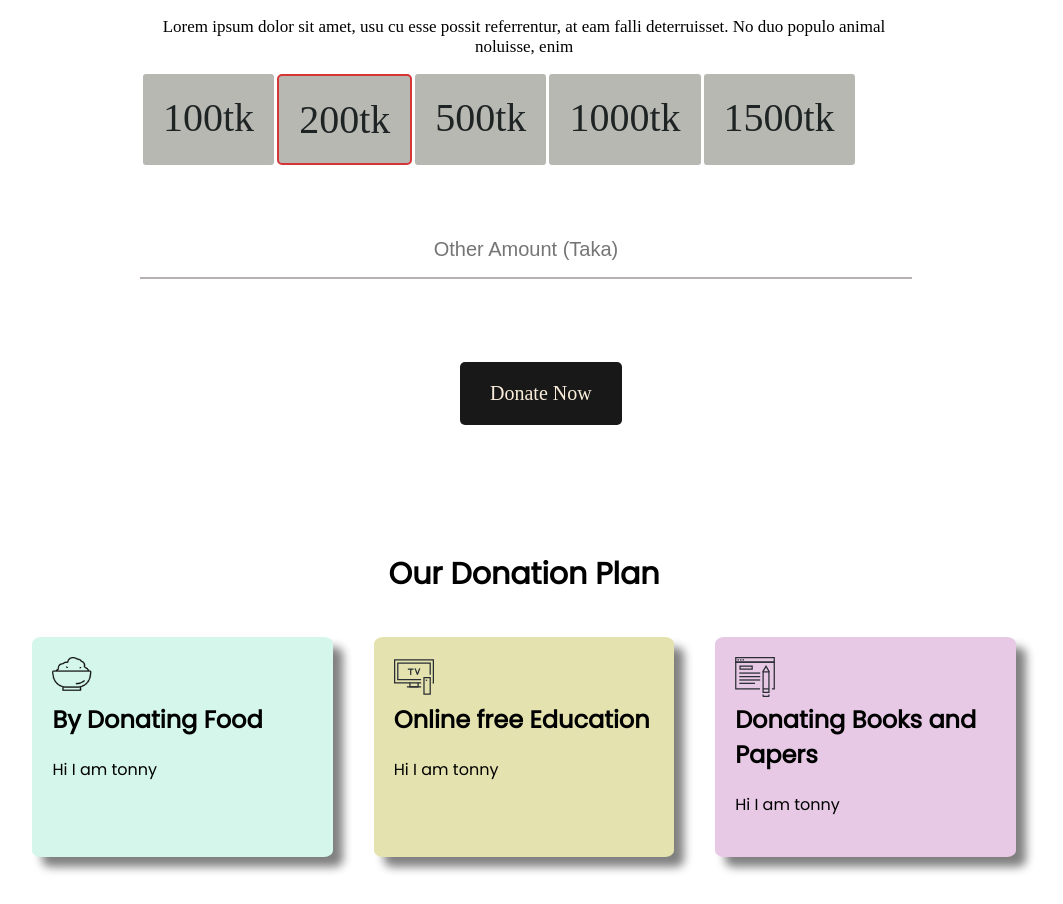
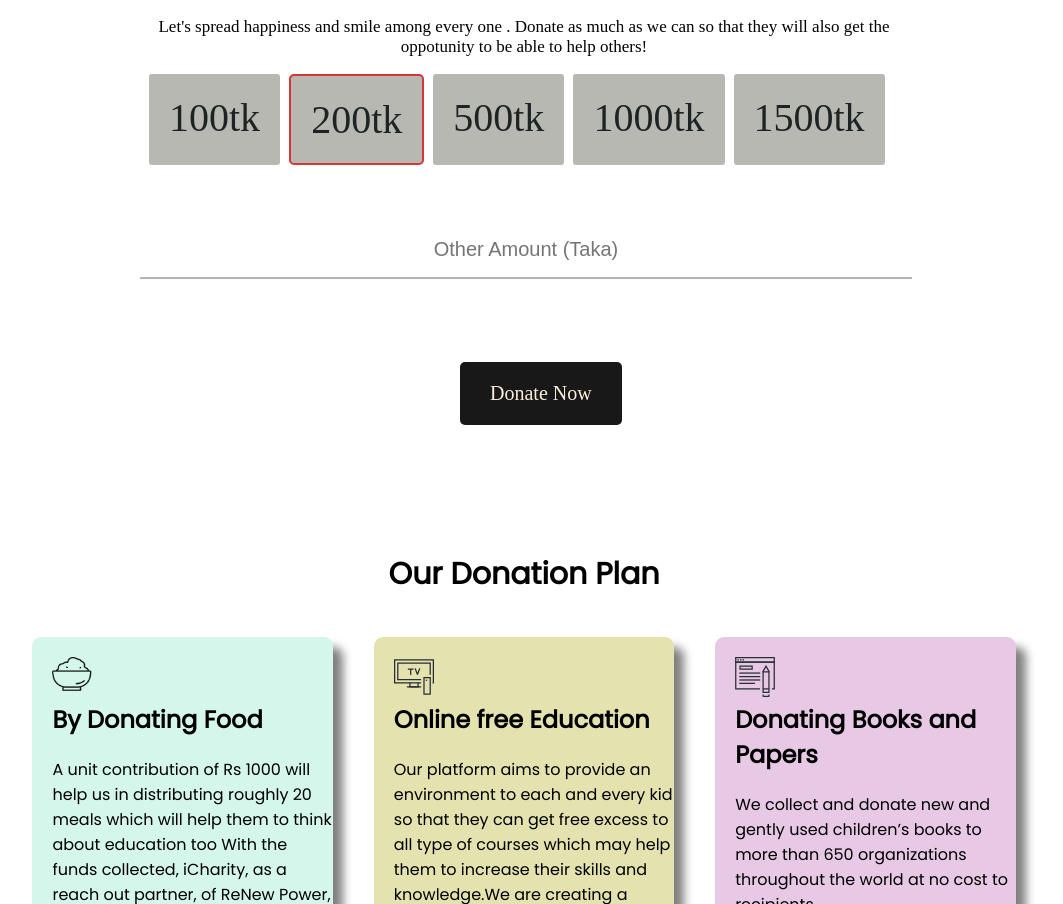
Before and after one commit to tonny009/donate-today, a plain HTML site: page index.html in a window 1280 px wide. Shown: the part 788-1692 px from the top of the page, without its empty margins (116-1179 px from the left). Drawn offline with Linux system fonts and the light colour scheme.

Commit message:
final commit

```diff
--- a/index.html
+++ b/index.html
@@ -37,8 +37,9 @@
 
         <div class="amount-part">
             <h1>Donate Today</h1>
-            <p>Lorem ipsum dolor sit amet, usu cu esse possit referrentur, at eam falli
-                deterruisset. No duo populo animal noluisse, enim</p>
+            <p>Let's spread happiness and smile among every one . Donate as much as we can so that they will also get
+                the
+                oppotunity to be able to help others!</p>
             <div class="amount-list">
                 <li>100tk</li>
                 <li id="marked-list">200tk</li>
@@ -57,17 +58,23 @@
                 <div id="item1" class="plan-item">
                     <img src="icons/food.png" alt=""><br>
                     <h2>By Donating Food</h2>
-                    <p>Hi I am tonny</p>
+                    <p> A unit contribution of Rs 1000 will help us in
+                        distributing roughly 20 meals which will help them to think about education too
+                        With the funds collected, iCharity, as a reach out partner, of ReNew Power, will purchase the
+                        meals and distribute them to those who needs it the most</p>
                 </div>
                 <div id="item2" class="plan-item">
                     <img src="icons/television.svg" alt=""><br>
                     <h2>Online free Education</h2>
-                    <p>Hi I am tonny</p>
+                    <p>Our platform aims to provide an environment to each and every kid so that they can get free
+                        excess to all type of courses which may help them to increase their skills and knowledge.We are
+                        creating a online platform where we will provide free courses and E-books</p>
                 </div>
                 <div id="item3" class="plan-item">
                     <img src="icons/khata.svg" alt=""><br>
                     <h2>Donating Books and Papers</h2>
-                    <p>Hi I am tonny</p>
+                    <p>We collect and donate new and gently used children’s books to more than 650 organizations
+                        throughout the world at no cost to recipients.</p>
                 </div>
             </div>
         </section>
--- a/style.css
+++ b/style.css
@@ -103,7 +103,7 @@ body {
     color: rgb(30, 36, 36);
     font-weight: 400;
     margin-bottom: 30px;
-    margin-left: 3px;
+    margin-left: 9px;
     border-radius: 3px;
     background-color: rgb(184, 184, 179);
 }
@@ -146,7 +146,7 @@ body {
 
 .plan-item {
     width: 50%;
-    height: 200px;
+    height: 300px;
     margin-left: 2%;
     margin-right: 2%;
     padding-left: 20px;
@@ -184,7 +184,7 @@ p {
     height: 350px;
     width: 80%;
     margin: auto;
-    margin-top: 70px;
+    margin-top: 100px;
 }
 
 .half-width p {
```
